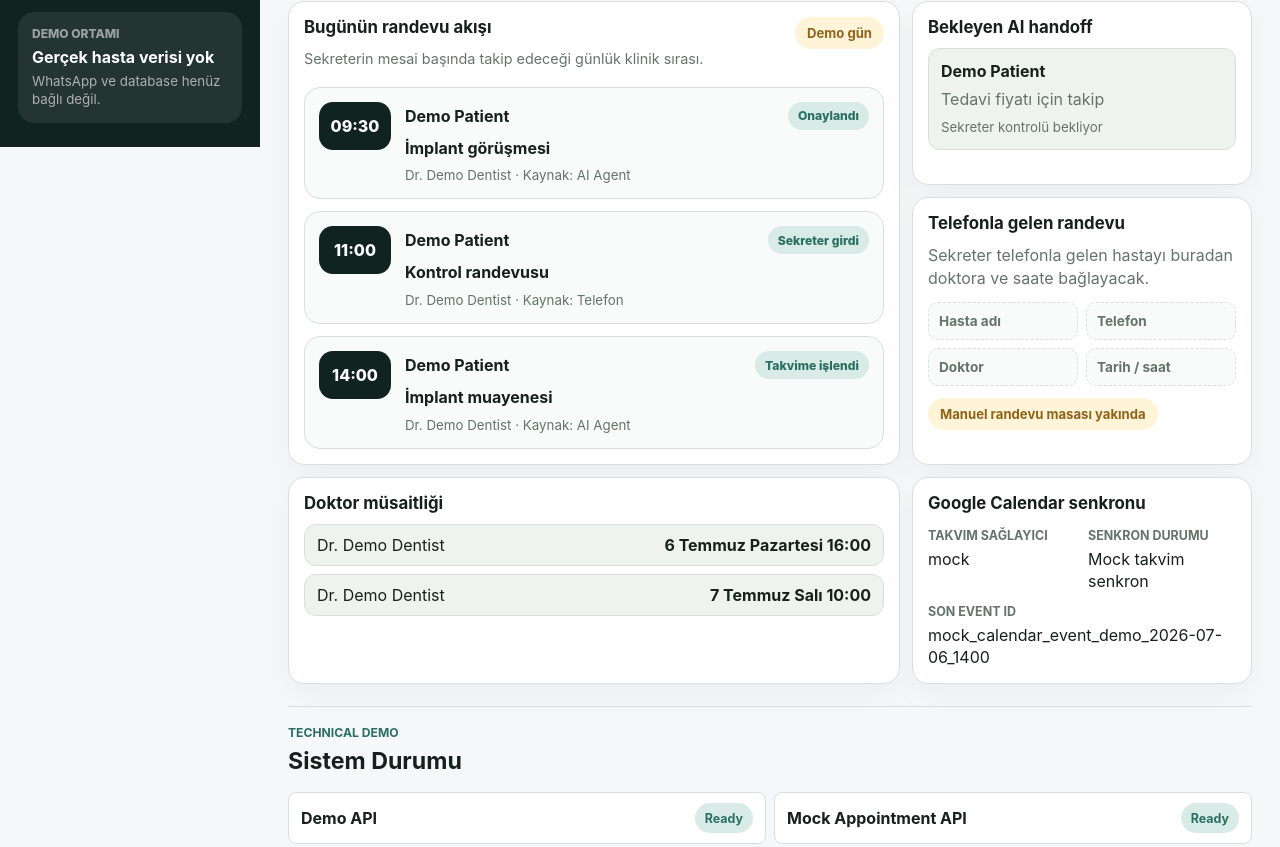
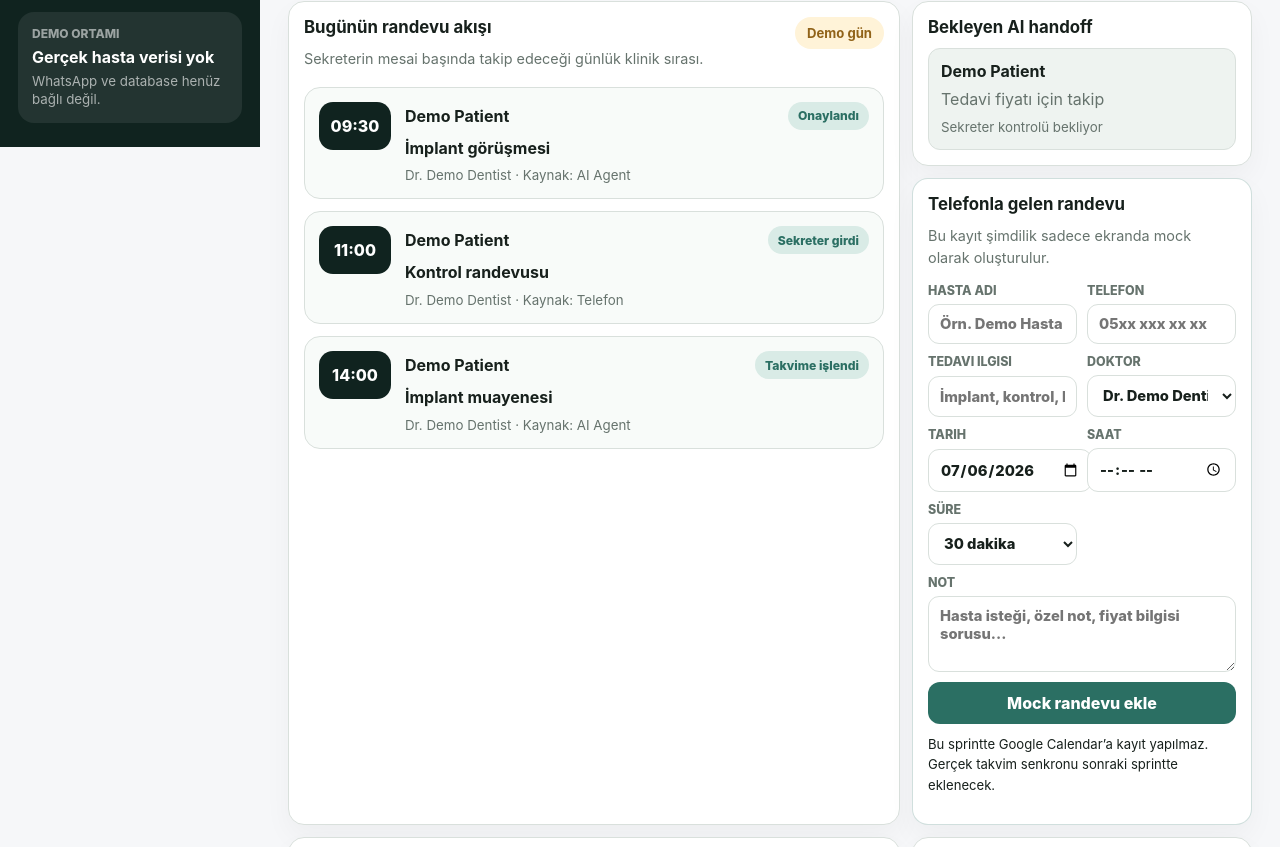
Before and after one commit to bekirkeles1/oravia, a Next.js app: page / in a window 1280 px wide. Shown: the part 653-1500 px from the top of the page. Built offline with nearby package versions, Linux system fonts and the light colour scheme.

Commit message:
Add secretary manual appointment entry UI

```diff
--- a/app/components/RoleBasedDashboard.js
+++ b/app/components/RoleBasedDashboard.js
@@ -115,7 +115,20 @@ function DoctorView({ data }) {
 }
 
 function SecretaryView({ data }) {
-  const timeline = [
+  const [manualForm, setManualForm] = useState({
+    patientName: "",
+    patientPhone: "",
+    treatment: "",
+    doctor: "Dr. Demo Dentist",
+    date: "2026-07-06",
+    time: "",
+    duration: "30",
+    notes: ""
+  });
+
+  const [manualAppointments, setManualAppointments] = useState([]);
+const [manualFormError, setManualFormError] = useState("");
+  const baseTimeline = [
     {
       time: "09:30",
       patient: "Demo Patient",
@@ -142,6 +155,60 @@ function SecretaryView({ data }) {
     }
   ];
 
+  const timeline = [...baseTimeline, ...manualAppointments].sort((a, b) =>
+    a.time.localeCompare(b.time)
+  );
+
+  function updateManualForm(field, value) {
+    setManualForm((current) => ({
+      ...current,
+      [field]: value
+    }));
+  }
+
+  function handleManualAppointmentSubmit(event) {
+  if (event) {
+    event.preventDefault();
+  }
+
+  const patientName = manualForm.patientName.trim();
+  const treatment = manualForm.treatment.trim();
+  const appointmentTime = manualForm.time;
+
+  if (!patientName || !treatment || !appointmentTime) {
+    setManualFormError("Hasta adı, tedavi ilgisi ve saat alanları zorunludur.");
+    return;
+  }
+
+  setManualAppointments((current) => [
+    ...current,
+    {
+      time: appointmentTime,
+      patient: patientName,
+      doctor: manualForm.doctor,
+      treatment,
+      source: "Telefon",
+      status: "Mock kayıt",
+      phone: manualForm.patientPhone,
+      duration: manualForm.duration,
+      notes: manualForm.notes.trim()
+    }
+  ]);
+
+  setManualFormError("");
+
+  setManualForm({
+    patientName: "",
+    patientPhone: "",
+    treatment: "",
+    doctor: "Dr. Demo Dentist",
+    date: "2026-07-06",
+    time: "",
+    duration: "30",
+    notes: ""
+  });
+}
+
   return (
     <div className="role-view secretary-view" aria-label="Sekreter Operasyon Ekranı">
       <RoleIntro title={data.title} subtitle={data.subtitle} />
@@ -158,7 +225,7 @@ function SecretaryView({ data }) {
 
           <div className="appointment-timeline">
             {timeline.map((item) => (
-              <div className="timeline-item" key={`${item.time}-${item.treatment}`}>
+              <div className="timeline-item" key={`${item.time}-${item.patient}-${item.treatment}`}>
                 <div className="timeline-time">{item.time}</div>
                 <div className="timeline-content">
                   <div className="timeline-main-row">
@@ -169,6 +236,7 @@ function SecretaryView({ data }) {
                   <small>
                     {item.doctor} · Kaynak: {item.source}
                   </small>
+                  {item.notes ? <small>Not: {item.notes}</small> : null}
                 </div>
               </div>
             ))}
@@ -189,18 +257,124 @@ function SecretaryView({ data }) {
             </div>
           </article>
 
-          <article className="role-card manual-entry-preview">
-            <h3>Telefonla gelen randevu</h3>
-            <p>
-              Sekreter telefonla gelen hastayı buradan doktora ve saate bağlayacak.
-            </p>
-            <div className="manual-entry-fields">
-              <span>Hasta adı</span>
-              <span>Telefon</span>
-              <span>Doktor</span>
-              <span>Tarih / saat</span>
+          <article className="role-card manual-entry-card">
+            <div className="panel-heading compact-heading">
+              <div>
+                <h3>Telefonla gelen randevu</h3>
+                <p>Bu kayıt şimdilik sadece ekranda mock olarak oluşturulur.</p>
+              </div>
             </div>
-            <span className="status-pill">Manuel randevu masası yakında</span>
+
+            <form className="manual-appointment-form" onSubmit={handleManualAppointmentSubmit}>
+              <label>
+                Hasta adı
+                <input
+                  value={manualForm.patientName}
+                  onChange={(event) =>
+                    updateManualForm("patientName", event.target.value)
+                  }
+                  placeholder="Örn. Demo Hasta"
+                />
+              </label>
+
+              <label>
+                Telefon
+                <input
+                  value={manualForm.patientPhone}
+                  onChange={(event) =>
+                    updateManualForm("patientPhone", event.target.value)
+                  }
+                  placeholder="05xx xxx xx xx"
+                />
+              </label>
+
+              <label>
+                Tedavi ilgisi
+                <input
+                  value={manualForm.treatment}
+                  onChange={(event) =>
+                    updateManualForm("treatment", event.target.value)
+                  }
+                  placeholder="İmplant, kontrol, beyazlatma..."
+                />
+              </label>
+
+              <label>
+                Doktor
+                <select
+                  value={manualForm.doctor}
+                  onChange={(event) =>
+                    updateManualForm("doctor", event.target.value)
+                  }
+                >
+                  <option>Dr. Demo Dentist</option>
+                </select>
+              </label>
+
+              <label>
+                Tarih
+                <input
+                  type="date"
+                  value={manualForm.date}
+                  onChange={(event) =>
+                    updateManualForm("date", event.target.value)
+                  }
+                />
+              </label>
+
+              <label>
+                Saat
+                <input
+                  type="time"
+                  value={manualForm.time}
+                  onChange={(event) =>
+                    updateManualForm("time", event.target.value)
+                  }
+                />
+              </label>
+
+              <label>
+                Süre
+                <select
+                  value={manualForm.duration}
+                  onChange={(event) =>
+                    updateManualForm("duration", event.target.value)
+                  }
+                >
+                  <option value="30">30 dakika</option>
+                  <option value="45">45 dakika</option>
+                  <option value="60">60 dakika</option>
+                </select>
+              </label>
+
+              <label className="wide-form-field">
+                Not
+                <textarea
+                  value={manualForm.notes}
+                  onChange={(event) =>
+                    updateManualForm("notes", event.target.value)
+                  }
+                  placeholder="Hasta isteği, özel not, fiyat bilgisi sorusu..."
+                  rows={3}
+                />
+              </label>
+
+              <button
+  className="manual-submit-button"
+  type="button"
+  onClick={handleManualAppointmentSubmit}
+>
+  Mock randevu ekle
+</button>
+{manualFormError ? (
+  <p className="manual-form-error">{manualFormError}</p>
+) : null}
+
+              <p className="manual-form-note">
+                Bu sprintte Google Calendar’a kayıt yapılmaz. Gerçek takvim
+                senkronu sonraki sprintte eklenecek.
+              </p>
+            </form>
           </article>
         </aside>
 
--- a/app/globals.css
+++ b/app/globals.css
@@ -1466,3 +1466,97 @@ blockquote {
     grid-template-columns: 1fr;
   }
 }
+
+/* 9D — Secretary Manual Appointment Entry UI */
+
+.manual-entry-card {
+  border-color: rgba(43, 111, 99, 0.22);
+}
+
+.manual-appointment-form {
+  display: grid;
+  grid-template-columns: repeat(2, minmax(0, 1fr));
+  gap: 10px;
+  margin-top: 14px;
+}
+
+.manual-appointment-form label {
+  display: grid;
+  gap: 6px;
+  color: var(--muted);
+  font-size: 0.78rem;
+  font-weight: 800;
+  text-transform: uppercase;
+}
+
+.manual-appointment-form input,
+.manual-appointment-form select,
+.manual-appointment-form textarea {
+  width: 100%;
+  min-height: 40px;
+  padding: 10px 11px;
+  border: 1px solid var(--line);
+  border-radius: 11px;
+  background: #ffffff;
+  color: var(--text);
+  font: inherit;
+  font-size: 0.92rem;
+  outline: none;
+}
+
+.manual-appointment-form textarea {
+  resize: vertical;
+}
+
+.manual-appointment-form input:focus,
+.manual-appointment-form select:focus,
+.manual-appointment-form textarea:focus {
+  border-color: var(--accent);
+  box-shadow: 0 0 0 3px rgba(43, 111, 99, 0.12);
+}
+
+.wide-form-field,
+.manual-submit-button,
+.manual-form-note {
+  grid-column: 1 / -1;
+}
+
+.manual-submit-button {
+  min-height: 42px;
+  border: 0;
+  border-radius: 12px;
+  background: var(--accent);
+  color: #ffffff;
+  font: inherit;
+  font-weight: 800;
+  cursor: pointer;
+}
+
+.manual-submit-button:hover {
+  filter: brightness(0.96);
+}
+
+.manual-form-note {
+  margin: 0;
+  color: var(--muted);
+  font-size: 0.82rem;
+  line-height: 1.4;
+}
+
+@media (max-width: 680px) {
+  .manual-appointment-form {
+    grid-template-columns: 1fr;
+  }
+}
+
+.manual-form-error {
+  grid-column: 1 / -1;
+  margin: 0;
+  padding: 10px 12px;
+  border: 1px solid #efb0a8;
+  border-radius: 10px;
+  background: #fff1ef;
+  color: #9f2f24;
+  font-size: 0.84rem;
+  font-weight: 700;
+}
```
